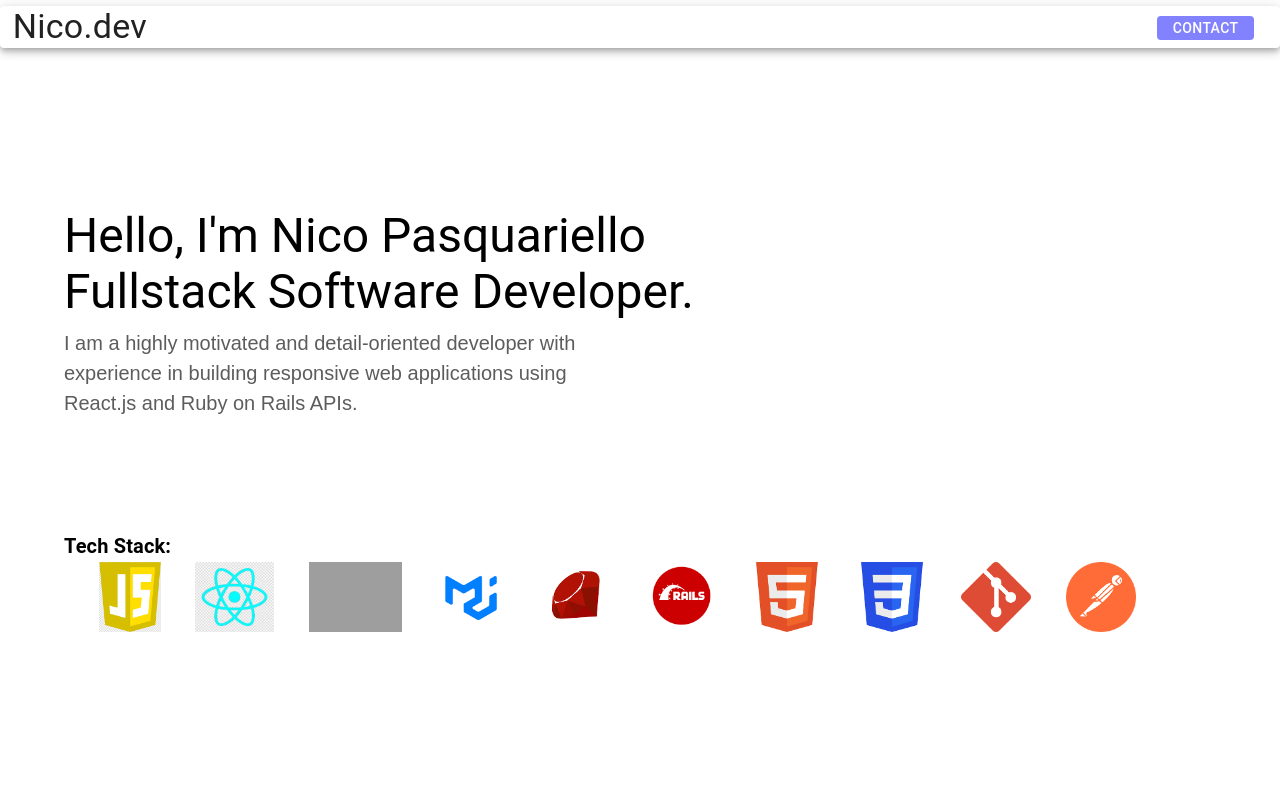
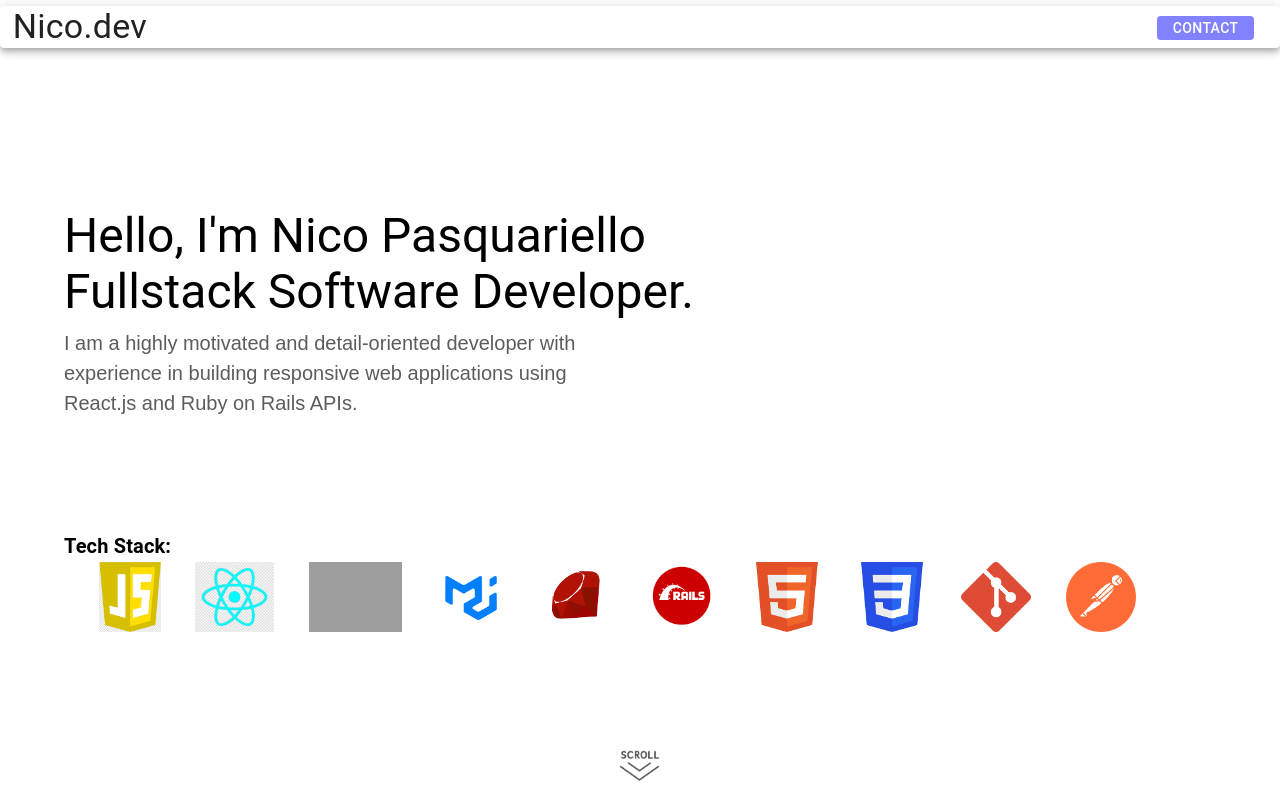
Before and after one commit to nicopasq/portfolio_website, a Next.js app: page / in a window 1280 px wide. Built offline with nearby package versions, Linux system fonts and the light colour scheme; grey boxes are pictures that could not be loaded; a web font is replaced by a local one.

Commit message:
added scroll button and interactivity to icons

```diff
--- a/app/about/page.js
+++ /dev/null
@@ -1,5 +0,0 @@
-export default function About(){
-    return (
-        <h1>About Page</h1>
-    )
-}
--- a/app/page.js
+++ b/app/page.js
@@ -1,7 +1,7 @@
 import { Container, Typography } from "@mui/material";
 import { arefRuqaa, cinzel, faunaOne } from "./ui/fonts";
 import '@/app/ui/styles/home.css'
-import iconArray from "./ui/icons";
+import scrollDown from '@/app/images/scrollDown.png'
 import formatedIcons from "./ui/icons";
 
 
@@ -20,6 +20,8 @@ export default function Home() {
         <Typography variant="h6" className={faunaOne.className}><strong>Tech Stack:</strong></Typography>
         {formatedIcons}
       </div>
+
+      <img src={scrollDown.src} alt="scrollDownArrow" id="scrollDown"/>
     </Container>
   )
 }
--- a/app/ui/styles/home.css
+++ b/app/ui/styles/home.css
@@ -22,3 +22,16 @@
     margin-left: 3%;
     display: inline;
 }
+.techIcon:hover{
+    border-radius: 10px;
+    scale: 1.15;
+    box-shadow: -8px 8px lightblue;
+}
+
+#scrollDown{
+    height: 9vh;
+    display: block;
+    margin-left: auto;
+    margin-right: auto;
+    margin-top: 50vh;
+}
```
Also changed, not shown: app/images/scrollDown.png (added).
